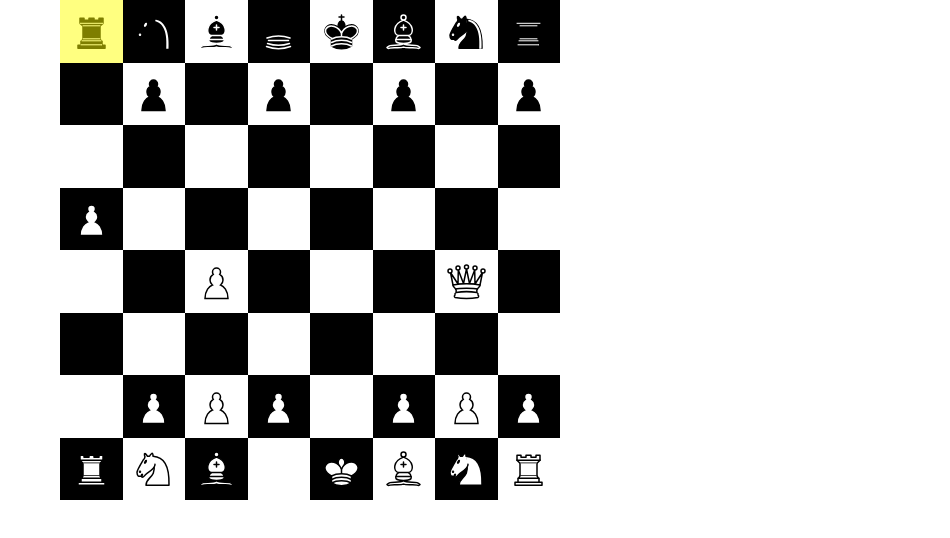
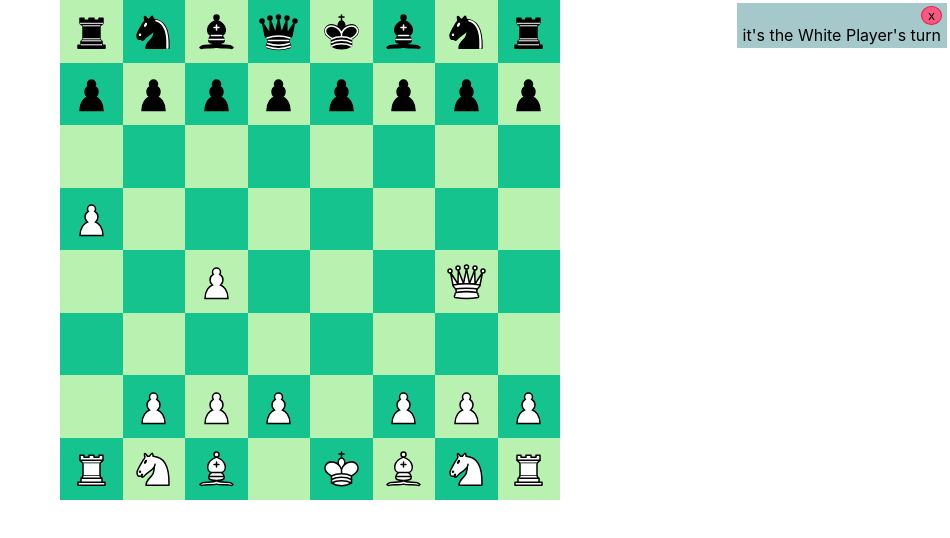
Before and after one commit to imenyoo2/chess-board, a React (Create React App) app: page / in a window 1280 px wide. Both pictures are taken after a click on the link 421 px from the left and 31 px from the top of the page. Shown: the top 538 px of the page, without its empty margins (330-1280 px from the left). Built offline with nearby package versions, Linux system fonts and the light colour scheme.

Commit message:
fix: remove notification problem

```diff
--- a/src/App.css
+++ b/src/App.css
@@ -17,16 +17,19 @@
 }
 
 .Black{
-  background-color: white;
+  background-color: #B8F1B0;
 }
 .White{
-  background-color: black;
+  background-color: #14C38E;
 }
 
 .highlighted{
   opacity: 50%;
 }
 
+.container {
+  position: relative;
+}
 
 .choices-container{
   height: 62.5px;
@@ -37,15 +40,42 @@
   justify-items: center;
   align-items: center;
   position: absolute;
-  top: 40%;
-  right: 25%;
+  top: 44%;
+  left: 38.5%;
 }
-.choices-container > div {
+.choices-container > a > div {
   background-color: #395B64;
 }
-.choices-container > div:hover{
+.choices-container > a > div:hover{
   background-color: #A5C9CA;
 }
-.container{
-  position: relative;
+
+.notifications{
+  position: fixed;
+  top: 3px;
+  right: 3px;
 }
+
+.TurnMsg {
+  background-color: #A5C9CA;
+  padding-left: 6px;
+  padding-right: 6px;
+  margin-top: 0;
+}
+
+.TurnMsg > button {
+  border-radius: 50%;
+  background-color: #F65A83;
+  border: 1px solid #EB1D36;
+  margin-left: 90%;
+  margin-top: 3px;
+  margin-bottom: 0;
+}
+.TurnMsg > button:active{
+  background-color: #F37878;
+}
+
+.TurnMsg > p{
+  margin-top: 0;
+  padding-bottom: 3px;
+}
--- a/src/App.tsx
+++ b/src/App.tsx
@@ -5,6 +5,7 @@ import Peice from "./components/Peice";
 import Highlighter from "./components/highlighter";
 import Mover from "./components/mover";
 import PawnChanger from "./components/PawnChanger";
+import TurnMsg from "./components/TurnMsg";
 
 const initialState: any = {
   "1a": { color: "White", type: "Rook", highlighted: false },
@@ -76,15 +77,48 @@ const initialState: any = {
 let unhighlightSpots: any = [];
 let ClickedSpot = "";
 
+type turnType = {
+  turn: "White" | "Black";
+  notifications: any[];
+  id: number;
+};
+
 function App() {
+  console.log("App render");
   const [State, setState] = React.useState(initialState);
+
   const [isReplace, setIsReplace]: any = React.useState(false);
-  console.log(State);
+
+  const [Turn, setTurn] = React.useState<turnType>({
+    turn: "White",
+    notifications: [],
+    id: 0,
+  });
 
   // to change the firstmove property
 
   // handles the clicks coming from the taken spots and calls the Highlighter
   const handleClick = (id: string) => {
+    // only allow the player to click when its their turn, if not add a notification
+    if (State[id].color != Turn.turn) {
+      setTurn({
+        ...Turn,
+        notifications: [
+          ...Turn.notifications,
+          [
+            Turn.id,
+            <TurnMsg
+              key={Turn.id.toString()}
+              turn={Turn.turn}
+              handleClick={() => {
+                handleRemoveNotification(Turn.id);
+              }}
+            />,
+          ],
+        ],
+        id: Turn.id + 1,
+      });
+    } else {
       // get the spots that should be highlighted
       const highlightSpots: any = Highlighter(id, State);
 
@@ -130,9 +164,16 @@ function App() {
       }
       unhighlightSpots = [...highlightSpots]; // update the next unhighlightSpots
       ClickedSpot = id; // set the clicked spot to use it for the Old arg
+    }
   };
 
   const handleMove = (New: string) => {
+    if (New != ClickedSpot) {
+      setTurn({
+        ...Turn,
+        turn: State[ClickedSpot].color == "White" ? "Black" : "White",
+      });
+    }
     setState(
       Mover(ClickedSpot, New, State, unhighlightSpots, handlePawnRender)
     );
@@ -146,6 +187,16 @@ function App() {
   const handlePawnRender = (id: string, color: "White" | "Black") => {
     setIsReplace({ id: [id], color: [color] });
   };
+
+  const handleRemoveNotification = (id: number) => {
+    setTurn((prevValue) => {
+      return {
+        ...prevValue,
+        notifications: prevValue.notifications.filter((arr) => arr[0] != id),
+      };
+    });
+  };
+
   if (isReplace) {
     return (
       <div className="container">
@@ -162,19 +213,24 @@ function App() {
       </div>
     );
   } else {
+    // we don't want to modify the original so the ranking system don't break
+    // also we map and to filter only the components
+    let reversed = [...Turn.notifications].reverse().map((arr) => arr[1]);
     return (
-      <div className="container">
+      <>
         <Board
           State={State}
           handleClick={handleClick}
           handleMove={handleMove}
         />
-      </div>
+        <div className="notifications">{reversed}</div>
+      </>
     );
   }
 }
 
 function Board({ State, handleClick, handleMove }: any) {
+  console.log("Board");
   const squirs: any = [];
   let j = true;
   let x = "abcdefgh".split("");
--- /dev/null
+++ b/src/components/TurnMsg.tsx
@@ -0,0 +1,17 @@
+
+type TurnMsgProps = {
+  turn: "White" | "Black",
+  handleClick: () => void,
+}
+
+const TurnMsg = ({ turn, handleClick }: TurnMsgProps) => {
+  console.log('TurnMsg');
+  return (
+    <div className="TurnMsg">
+      <button type="button" onClick={handleClick}>x</button>
+      <p>it's the {turn} Player's turn</p>
+    </div>
+  )
+}
+
+export default TurnMsg
--- a/src/components/highlighter.tsx
+++ b/src/components/highlighter.tsx
@@ -57,7 +57,6 @@ const Pawn = (spot: string, op: "up" | "down", initLine: "2" | "7") => {
   hilightSpots.push(move(move(spot, op, 1), "right", 1));
   hilightSpots.push(move(move(spot, op, 1), "left", 1));
   pawnlines.push(hilightSpots);
-  console.log(pawnlines);
   return pawnlines;
 };
 
```
Also changed, not shown: src/svgs/BlackBishop.svg, 1 other file (tests, documents, lock files or other folders). Lines whose indentation alone changed are shown as unchanged.
